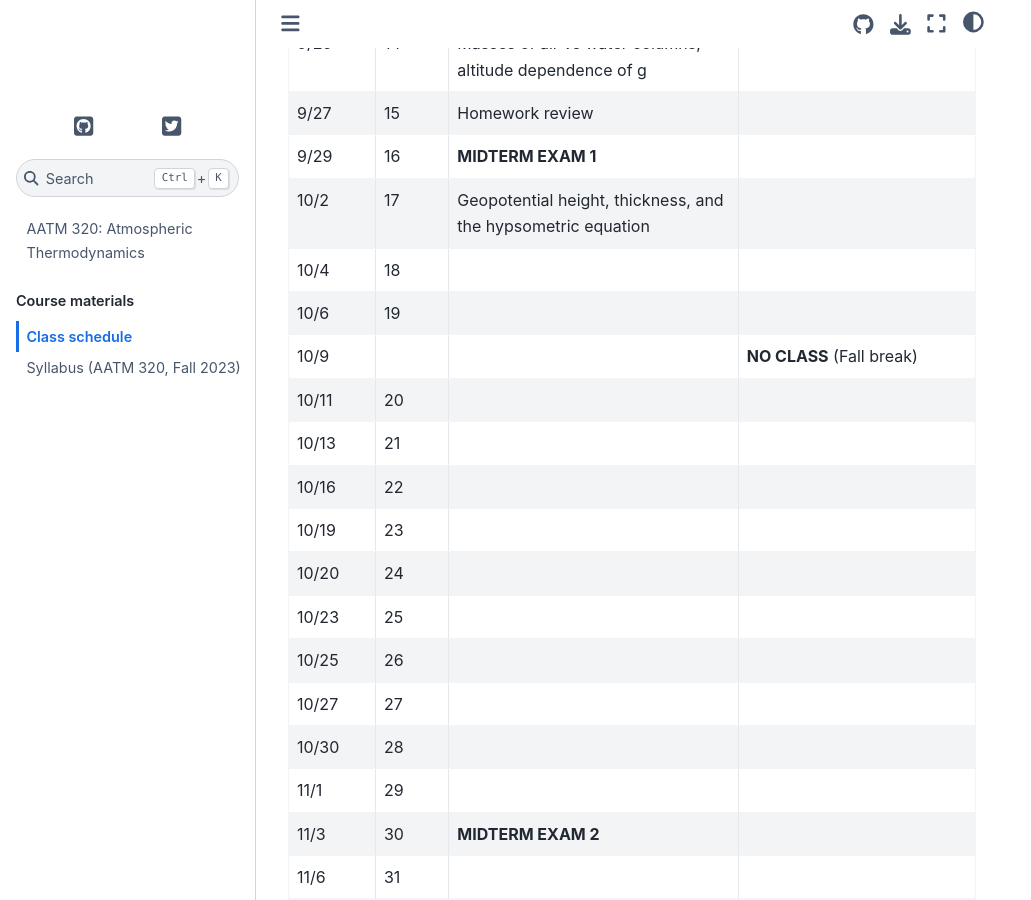
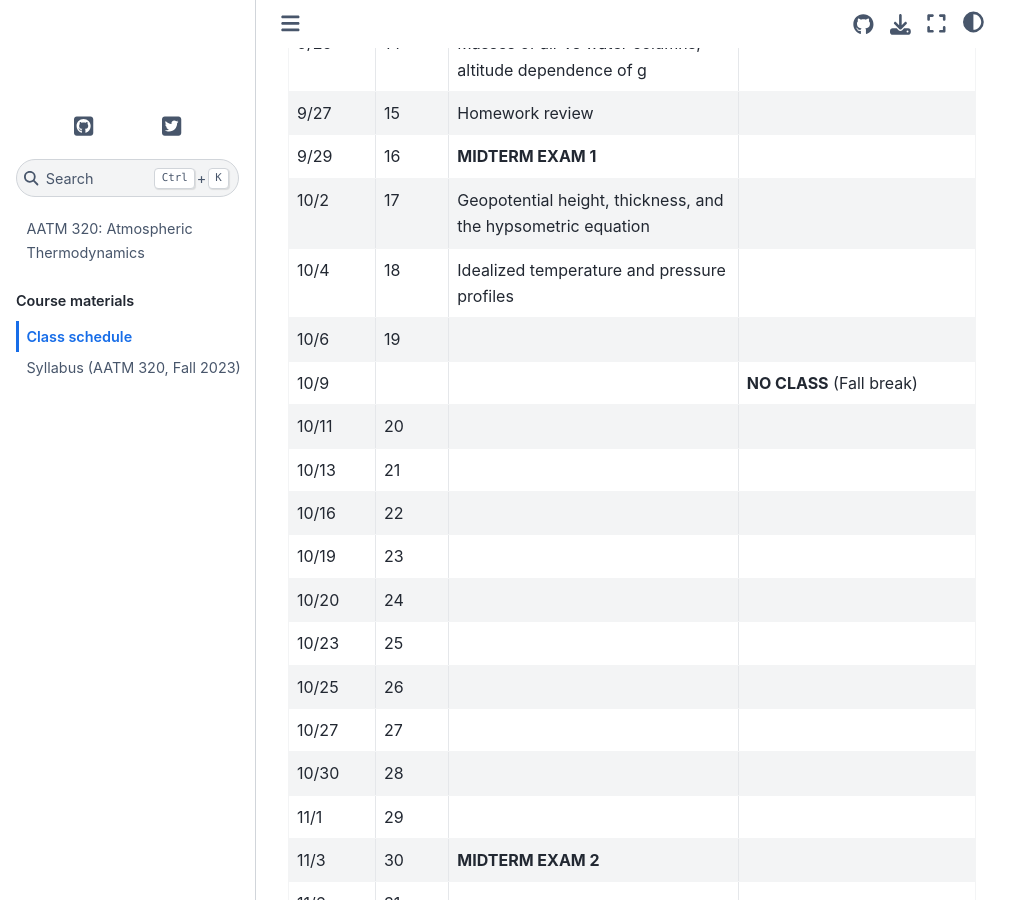
Before and after one commit to brian-rose/atm320-thermodynamics, a Jupyter Book: the page built from schedule.md, in a window 1280 px wide and 900 px high, scrolled down 1347 px. Shown: the whole window, without its empty margins (0-1031 px from the left). Built offline with Jupyter Book 1.0.4 settings and Sphinx 7.4.7 and the Sphinx Book theme 1.1.4, drawn with Linux system fonts in a browser that asks for light colours; pages that are not in the unit, such as notebooks, are missing from menus.

Commit message:
draft of assignment 4

```diff
--- a/_toc.yml
+++ b/_toc.yml
@@ -22,3 +22,4 @@
       - file: assignments/assignment1
       - file: assignments/assignment2
       - file: assignments/assignment3
+      # - file: assignments/assignment4
--- a/schedule.md
+++ b/schedule.md
@@ -95,7 +95,7 @@
   -
 * - 10/4
   - 18
-  -
+  - Idealized temperature and pressure profiles
   -
 * - 10/6
   - 19
```
Also changed, not shown: 1 other file.
